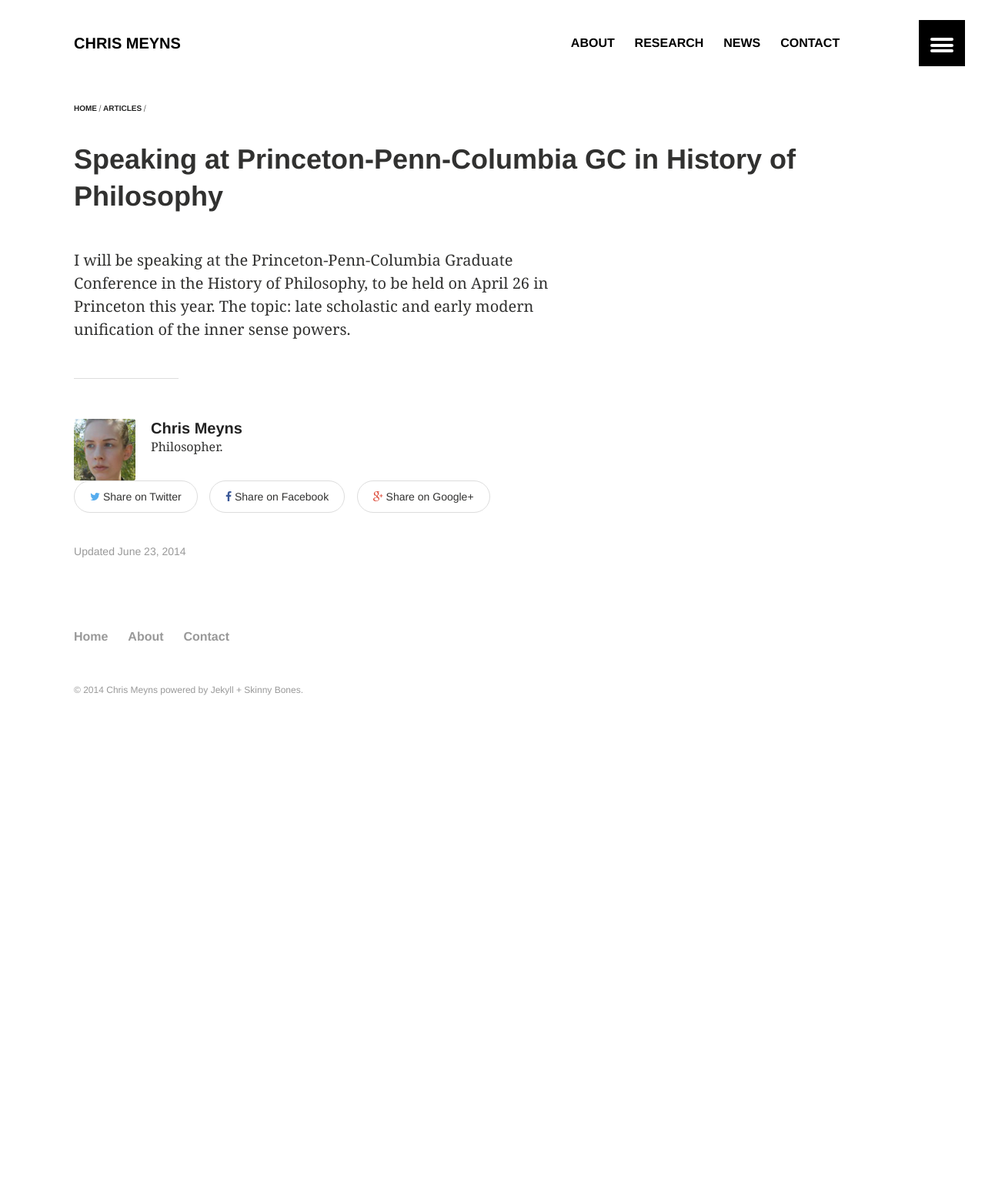
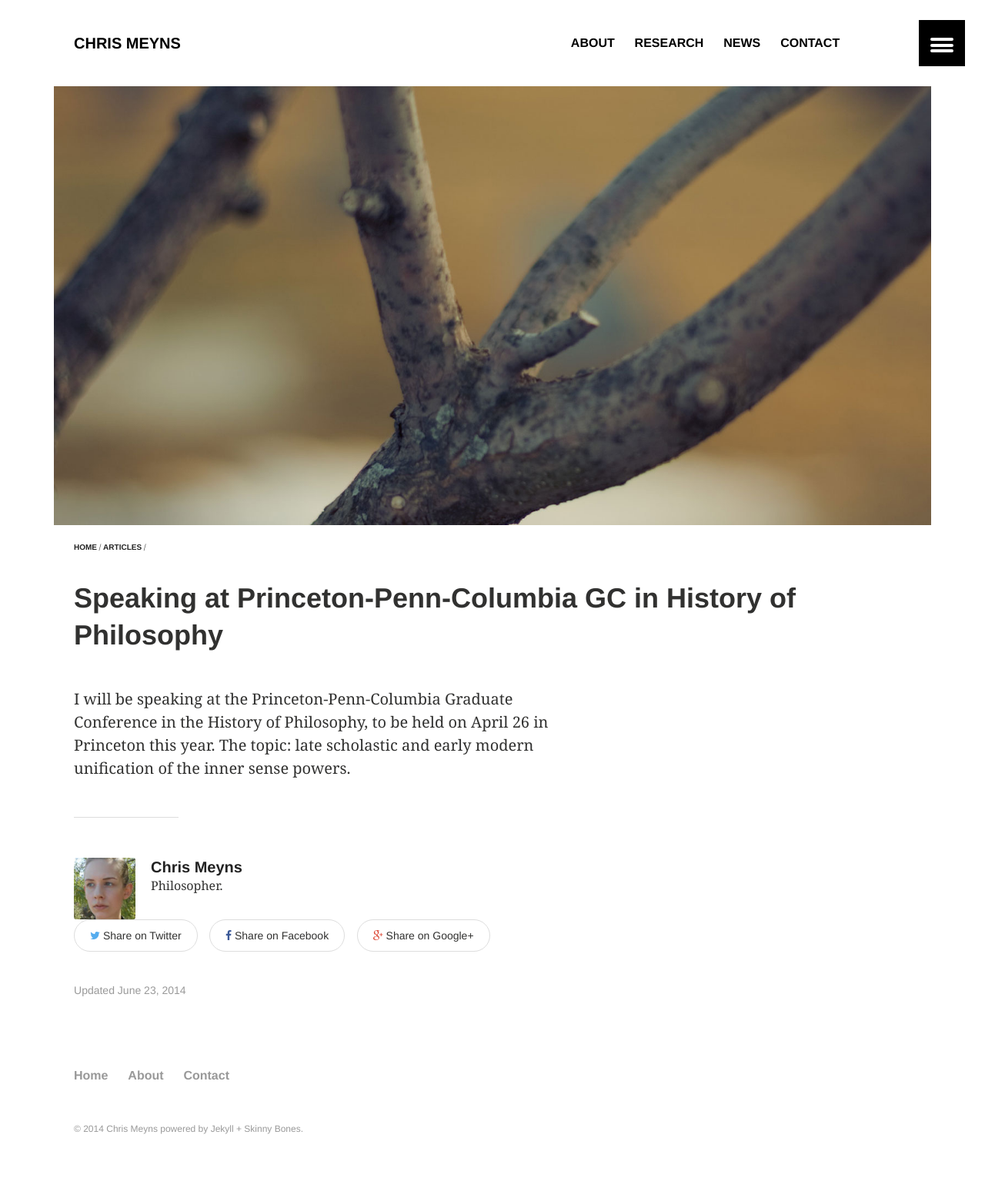
Before and after one commit to msteenhagen/csmeyns.github.io, a Jekyll site: the page built from _posts/articles/2014-08-11-post-three.md, in a window 1280 px wide. Shown: the whole page at 77% size. Built offline with Jekyll 4.4.1, drawn with Linux system fonts in a browser that asks for light colours; before the commit the page ends 982 px from its top, so only the background shows below that.

Commit message:
Update 2014-08-11-post-three.md

```diff
--- a/_posts/articles/2014-08-11-post-three.md
+++ b/_posts/articles/2014-08-11-post-three.md
@@ -8,7 +8,7 @@ categories: articles
 excerpt: I will be speaking at the Princeton-Penn-Columbia Graduate Conference in the History of Philosophy, to be held on April 26 in Princeton this year.
 tags: []
 image:
-  feature:
+  feature: branch-1600x800.jpg
   teaser: princeton.jpg
   thumb:
 ---
```
